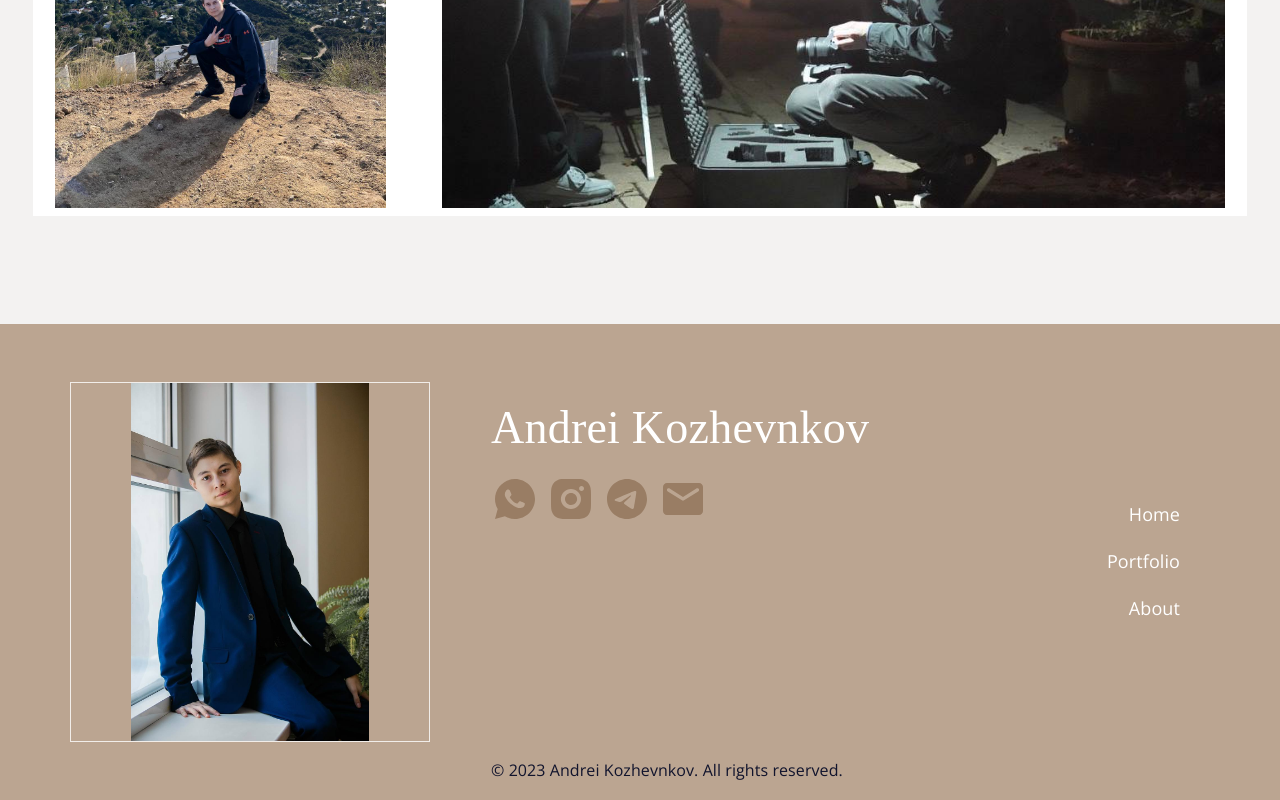
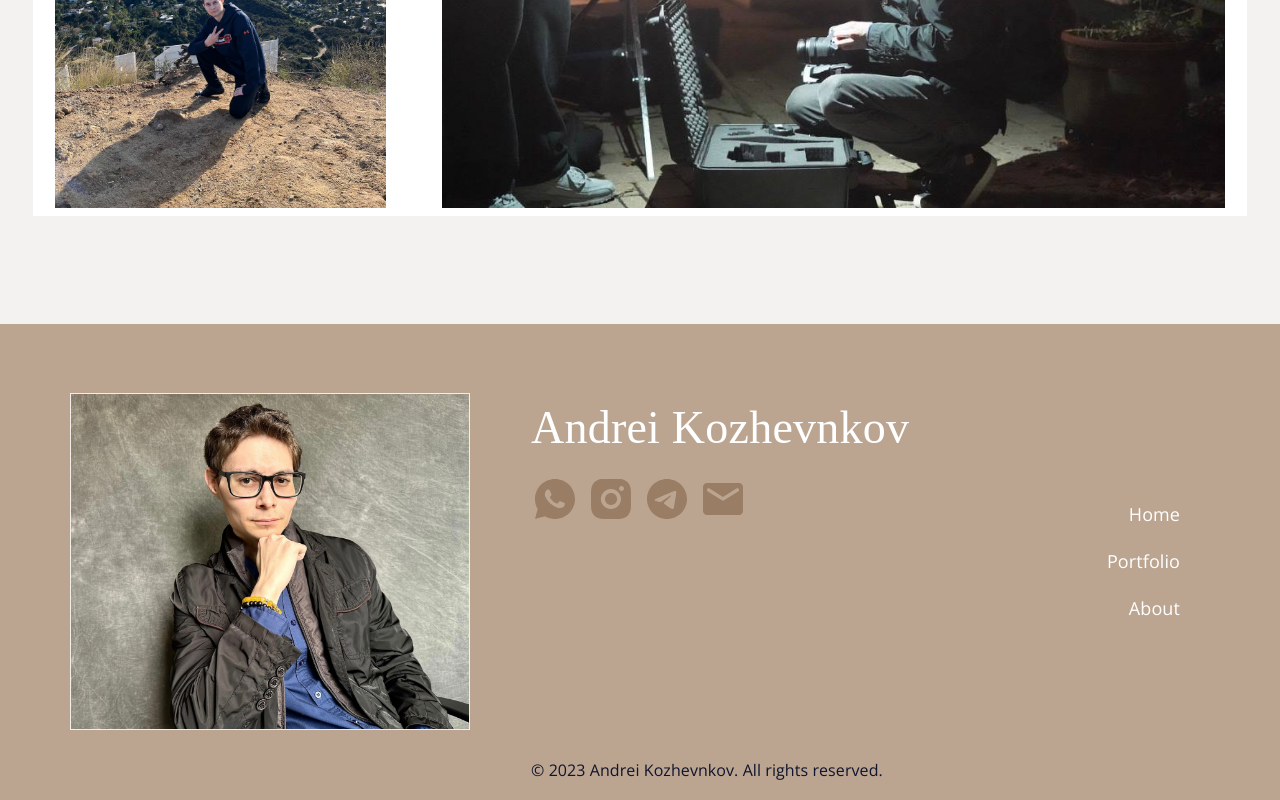
Before and after one commit to kortess1999/filmdirector-site, a React (Vite) app: page / in a window 1280 px wide. Shown: the part 6555-7355 px from the top of the page. Built offline with nearby package versions, Linux system fonts and the light colour scheme; a web font is replaced by a local one.

Commit message:
Changing footer photo

```diff
--- a/src/assets/index.js
+++ b/src/assets/index.js
@@ -12,6 +12,7 @@ import andrewThink from "./Andrew_thinking.jpg";
 
 import familyTiesPoster from "./FamilyTiesPoster.jpg";
 import header_photo from "./Header.jpg";
+import footer_photo from "./footer.jpg"
 
 export {
     footer_alina,
@@ -25,4 +26,5 @@ export {
     andrewSuit,
     andrewThink,
     familyTiesPoster,
+    footer_photo,
 };
--- a/src/components/Footer/Footer.css
+++ b/src/components/Footer/Footer.css
@@ -15,8 +15,8 @@ footer .wrapper {
 
 footer .wrapper img {
     border: 1px solid rgba(255, 255, 255, 0.80);
-    width: 360px;
-    height: 360px;
+    width: 400px;
+    height: 337px;
     flex-shrink: 0;
     margin-right: 61px;
 
--- a/src/components/Footer/Footer.jsx
+++ b/src/components/Footer/Footer.jsx
@@ -1,13 +1,13 @@
 import React from 'react'
 import "./Footer.css"
 import { forwardRef } from 'react';
-import { andrewSchool } from '../../assets';
+import { footer_photo } from '../../assets';
 
 const Footer = forwardRef((props, ref) => {
   return (
     <footer id='footer' ref={ref}>
       <div className='wrapper'>
-        <img src={andrewSchool} id='footer_alina' alt='footer_alina' />
+        <img src={footer_photo} id='footer_alina' alt='footer_alina' />
 
         <div className='first_block'>
           <div className='sign'>Andrei Kozhevnkov</div>
```
Also changed, not shown: src/assets/footer.jpg (added).
